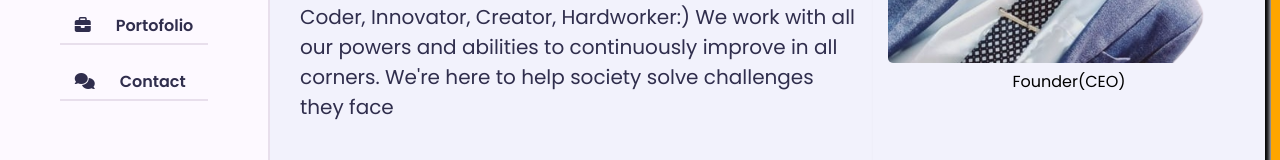
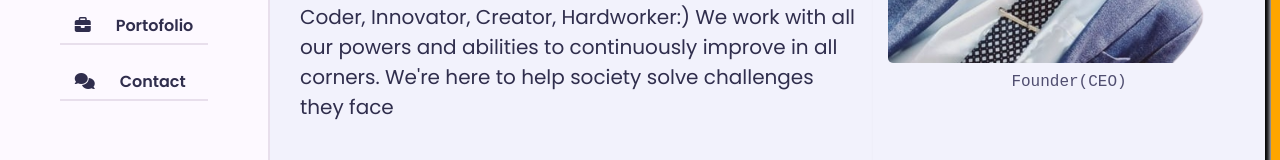
Before and after one commit to faustin12-g/protofolio-webpage, a plain HTML site: page index.html in a window 1280 px wide. Shown: the part 444-604 px from the top of the page. Drawn offline with nearby package versions, Linux system fonts and the light colour scheme.

Commit message:
Update style.css

```diff
--- a/css/style.css
+++ b/css/style.css
@@ -338,6 +338,10 @@ h3.my-profession{
     height: 400px;
     margin: auto;
     border-radius: 5px;
+}
+figcaption{
+    color: var(--text-black-700);
+    font-family: 'Courier New', Courier, monospace;
 }
 
 
```
